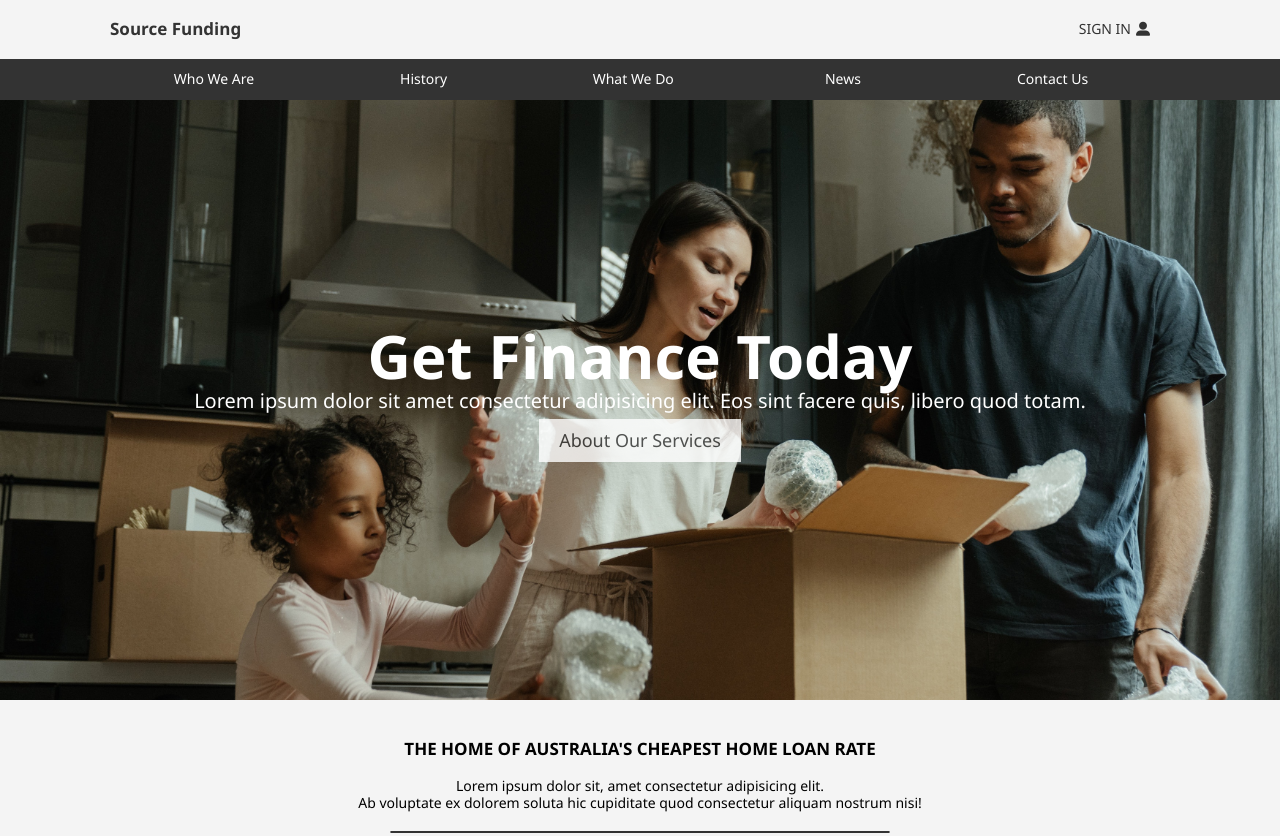
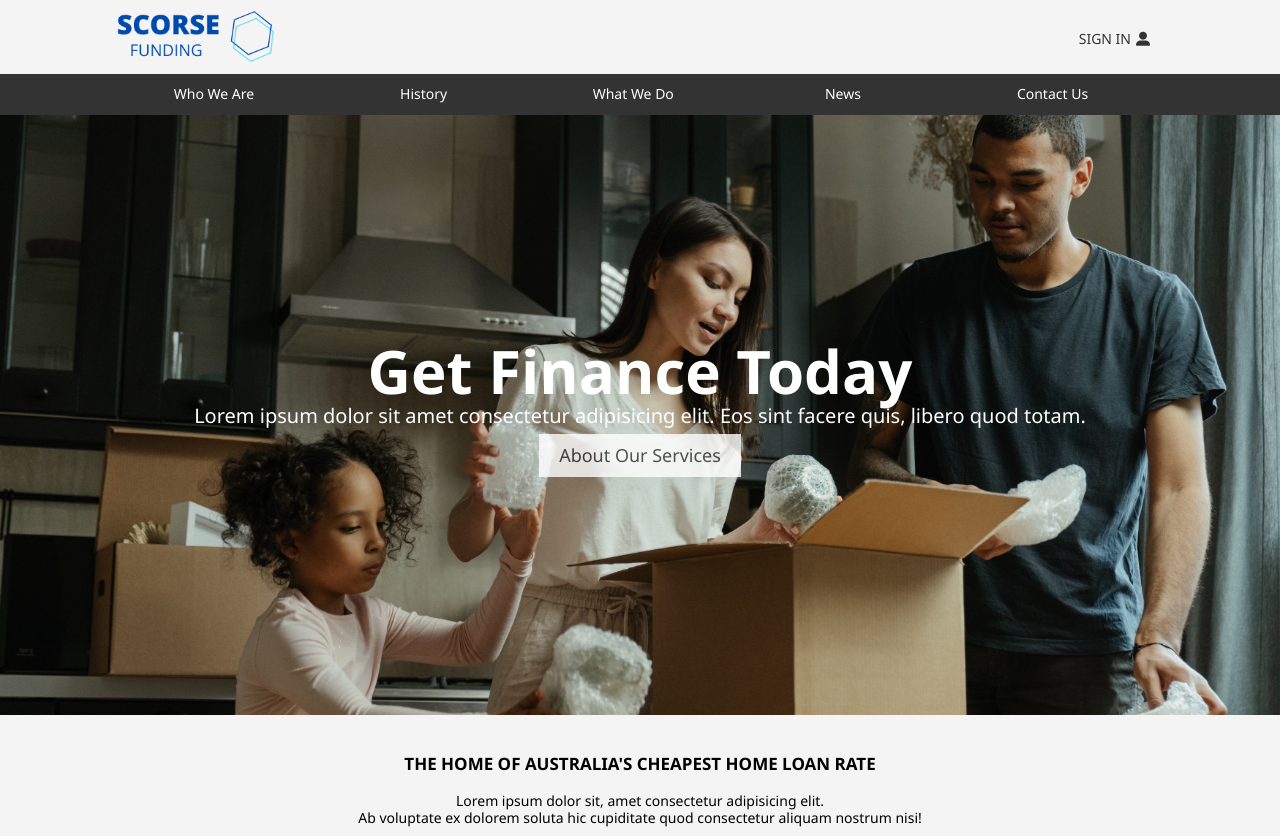
Before and after one commit to Tarmity/funding, a plain HTML site: page index.html in a window 1280 px wide. Shown: the top 836 px of the page. Drawn offline with Linux system fonts and the light colour scheme.

Commit message:
updated the logo and spacing

```diff
--- a/css/style.css
+++ b/css/style.css
@@ -72,11 +72,15 @@ p {
 
 #content-header h1 {
   float: left;
-  padding-top: 2rem;
+  padding: 0 0 ;
 }
 
 #content-header h1 a {
-  font-size: 1.7rem;
+  /* font-size: 1.7rem; */
+}
+
+#content-header h1 a img {
+  height: 7rem;
 }
 
 #content-header ul {
@@ -90,6 +94,7 @@ p {
 
 #content-header ul li a {
   display:block;
+  margin-top: 1rem;
   padding: 2rem;
   text-align: center;
   font-size: 1.4rem;
@@ -231,10 +236,8 @@ width: 12rem;
   }
 
   .box {
-    /* float: left; */
     display:inline-block;
     width: 33%;
-    /* padding: 2rem; */
     text-align: center;
     }
 
--- a/index.html
+++ b/index.html
@@ -16,7 +16,7 @@
         <!-- Content Header -->
         <div id="content-header">
             <div class="container">
-                <h1 class="logo"><a href="./index.html">Source Funding</a></h1>
+                <h1 class="logo"><a href="./index.html"><img src="./img/scorse funding.png" alt="Scorse Funding"></a></h1>
                 <ul>
                     <li><a href="#">SIGN IN<i class="fas fa-user-alt"></i></a></li>
                 </ul>
```
Also changed, not shown: img/scorse funding.png (added).
